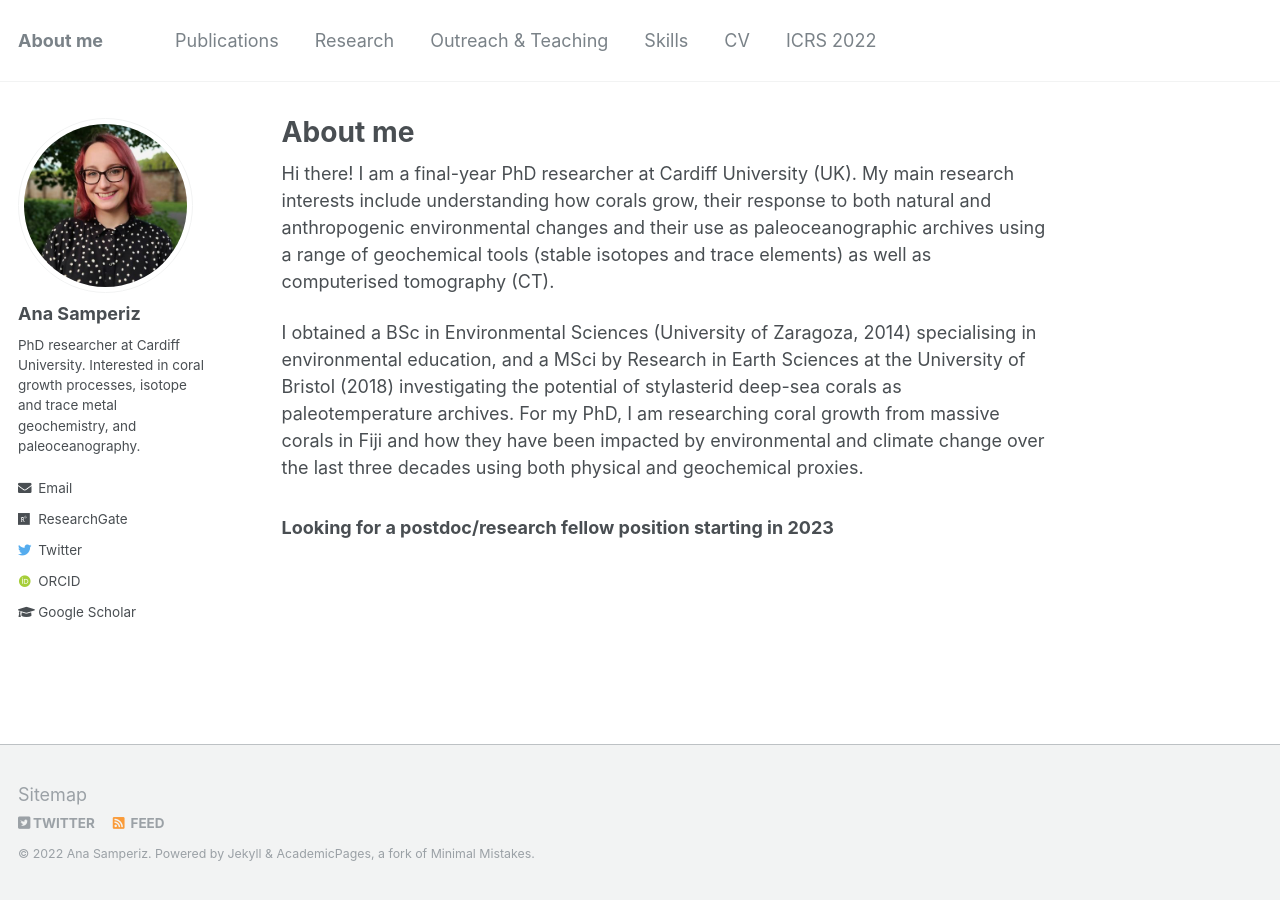
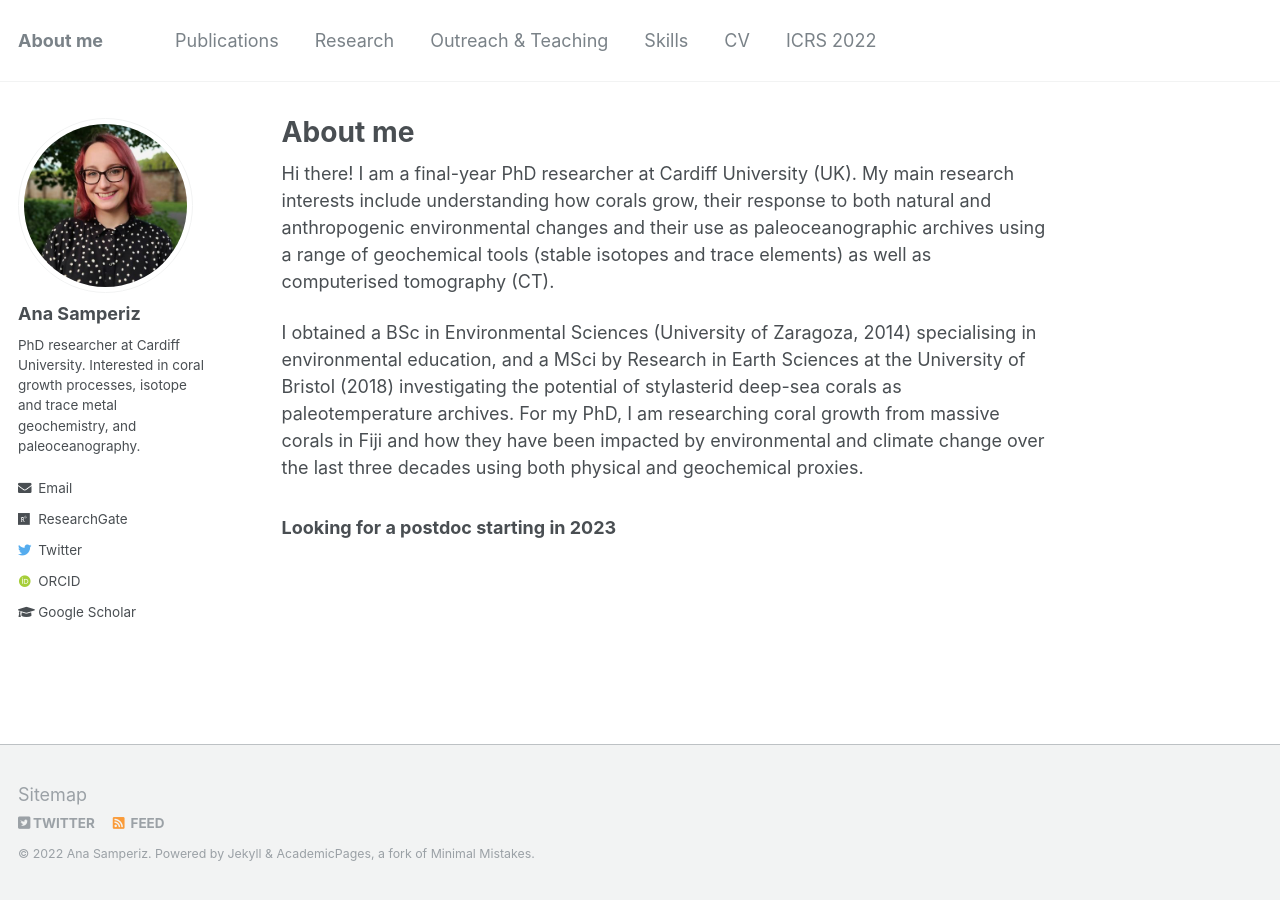
Before and after one commit to anasamperiz/anasamperiz.github.io, a Jekyll site: the page built from _pages/about.md, in a window 1280 px wide. Built offline with Jekyll 4.4.1, drawn with Linux system fonts in a browser that asks for light colours; some web fonts are replaced.

Commit message:
Update about.md

```diff
--- a/_pages/about.md
+++ b/_pages/about.md
@@ -12,4 +12,4 @@ Hi there! I am a final-year PhD researcher at Cardiff University (UK). My main r
 
 I obtained a BSc in Environmental Sciences (University of Zaragoza, 2014) specialising in environmental education, and a MSci by Research in Earth Sciences at the University of Bristol (2018) investigating the potential of stylasterid deep-sea corals as paleotemperature archives. For my PhD, I am researching coral growth from massive corals in Fiji and how they have been impacted by environmental and climate change over the last three decades using both physical and geochemical proxies.
 
-### Looking for a postdoc/research fellow position starting in 2023
+### Looking for a postdoc starting in 2023
```
